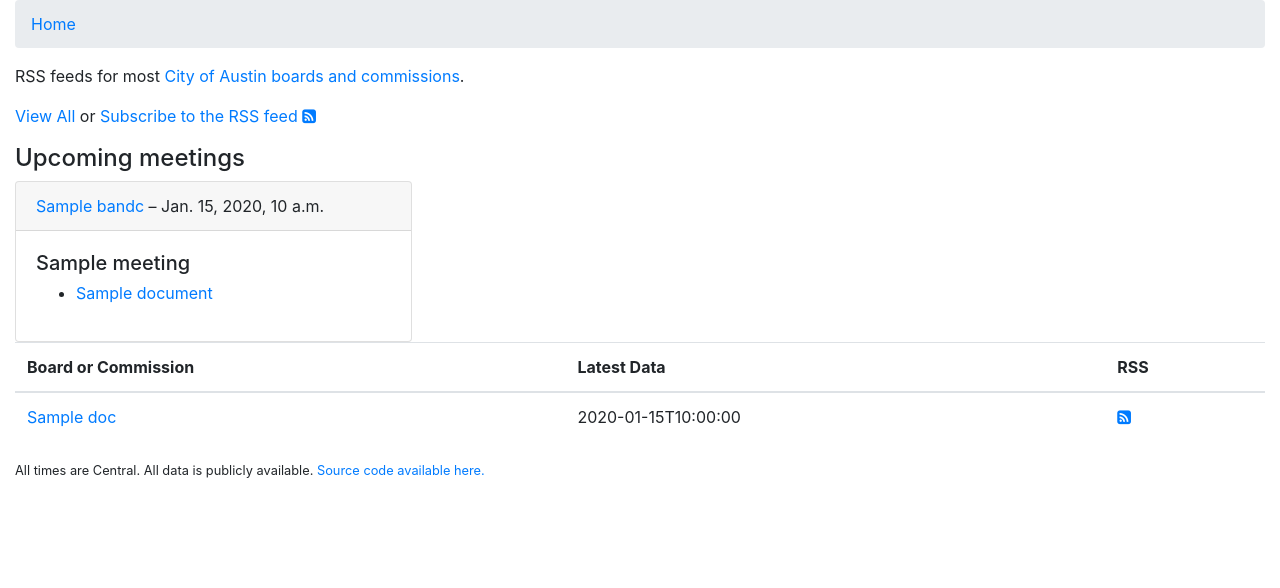
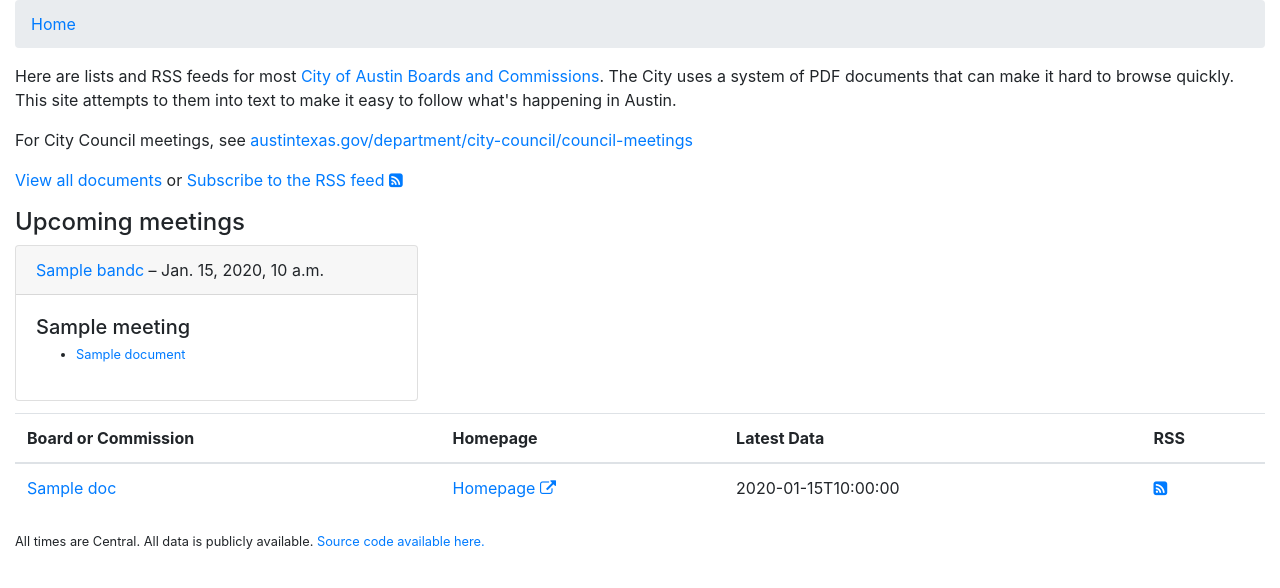
Before and after one commit to crccheck/atx-bandc, a Django app: template bandc/apps/agenda/templates/agenda/bandc_list.html in a window 1280 px wide. Shown: the top 588 px of the page. Run offline with Django 3.2, Linux system fonts and the light colour scheme; the template is opened without the code that fills it: most values are stand-ins (such as "Sample title", 1, 10 or a date in 2020); some libraries are stand-ins or nearby versions.

Commit message:
feat: homepage updates (#45)
Adds simple description to the top and link to the homepage of each board

```diff
--- a/bandc/apps/agenda/factories.py
+++ b/bandc/apps/agenda/factories.py
@@ -6,6 +6,8 @@ from . import models
 class BandCFactory(factory.django.DjangoModelFactory):
     class Meta:
         model = models.BandC
+
+    slug = factory.Faker("slug")
 
 
 class MeetingFactory(factory.django.DjangoModelFactory):
--- a/bandc/apps/agenda/templates/agenda/bandc_list.html
+++ b/bandc/apps/agenda/templates/agenda/bandc_list.html
@@ -2,14 +2,41 @@
 
 {% block head_title %}City of Austin Boards and Commissions{% endblock %}
 
+{% block extra_style %}
+<style>
+  .meeting-card li {
+    font-size: 0.8rem;
+  }
+
+  @media only screen and (max-width: 1000px) {
+    .card-columns {
+      column-count: 2;
+    }
+  }
+
+  @media only screen and (max-width: 680px) {
+    .card-columns {
+      column-count: 1;
+    }
+  }
+</style>
+{% endblock %}
+
 {% block content %}
 <p>
-  RSS feeds for most <a href="https://www.austintexas.gov/department/boards-and-commissions" target="_blank">City
-    of Austin boards and commissions</a>.
+  Here are lists and RSS feeds for most <a href="https://www.austintexas.gov/department/boards-and-commissions"
+    target="_blank">City of Austin Boards and Commissions</a>. The City uses a
+  system of PDF documents that can make it hard to browse quickly. This site
+  attempts to them into text to make it easy to follow what's happening in Austin.
 </p>
 
 <p>
-  <a href="{% url 'bandc_detail' slug='all' %}">View All</a>
+  For City Council meetings, see <a
+    href="https://www.austintexas.gov/department/city-council/council-meetings">austintexas.gov/department/city-council/council-meetings</a>
+</p>
+
+<p>
+  <a href="{% url 'bandc_detail' slug='all' %}">View all documents</a>
   or
   <a href="{% url 'feed' slug='all' %}">
     Subscribe to the RSS feed <i class="fa fa-rss-square" title="rss"></i>
@@ -18,10 +45,9 @@
 
 <section>
   <h4>Upcoming meetings</h4>
-  <div class="row">
+  <div class="card-columns">
     {% for meeting in upcoming_meetings %}
-    <div class="col-sm-4">
-      <div class="card">
+    <div class="meeting-card card">
       <div class="card-header">
         <a href="{{ meeting.bandc.get_absolute_url }}">{{ meeting.bandc }}</a> &ndash; {{ meeting.date }}
       </div>
@@ -36,7 +62,6 @@
         </ul>
       </div>
     </div>
-    </div>
     {% empty %}
     <p>No upcoming meetings found</p>
     {% endfor %}
@@ -47,6 +72,7 @@
   <thead>
     <tr>
       <th>Board or Commission</th>
+      <th>Homepage</th>
       <th>Latest Data</th>
       <th>RSS</th>
   </thead>
@@ -58,6 +84,12 @@
         <a href="{% url 'bandc_detail' slug=bandc.slug %}">{{ bandc }}</a>
         {% else %}
         {{ bandc }}
+        {% endif %}
+      </td>
+      <td>
+        {% if bandc.homepage %}
+        <a href="{{ bandc.homepage }}" target="_blank" rel="noopener noreferrer">Homepage
+          <i class="fa fa-external-link"></i></a>
         {% endif %}
       </td>
       <td>{{ bandc.latest_meeting.date.isoformat }}</td>
```
Also changed, not shown: bandc/apps/agenda/tests/test_pdf.py (+15 -0 lines), 1 other file. Lines whose indentation alone changed are shown as unchanged.
